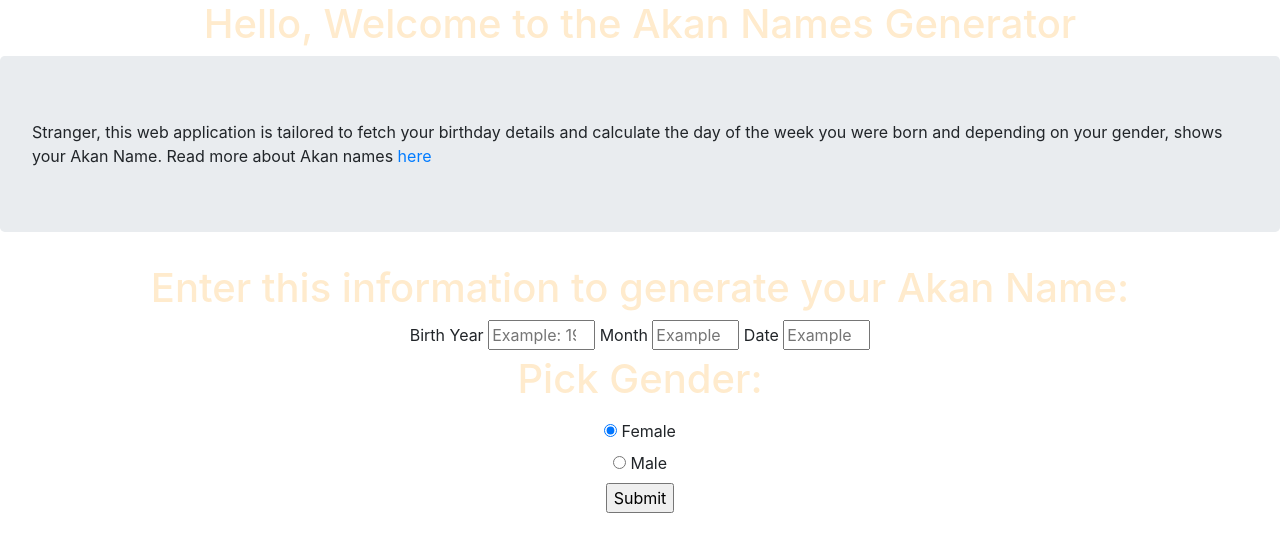
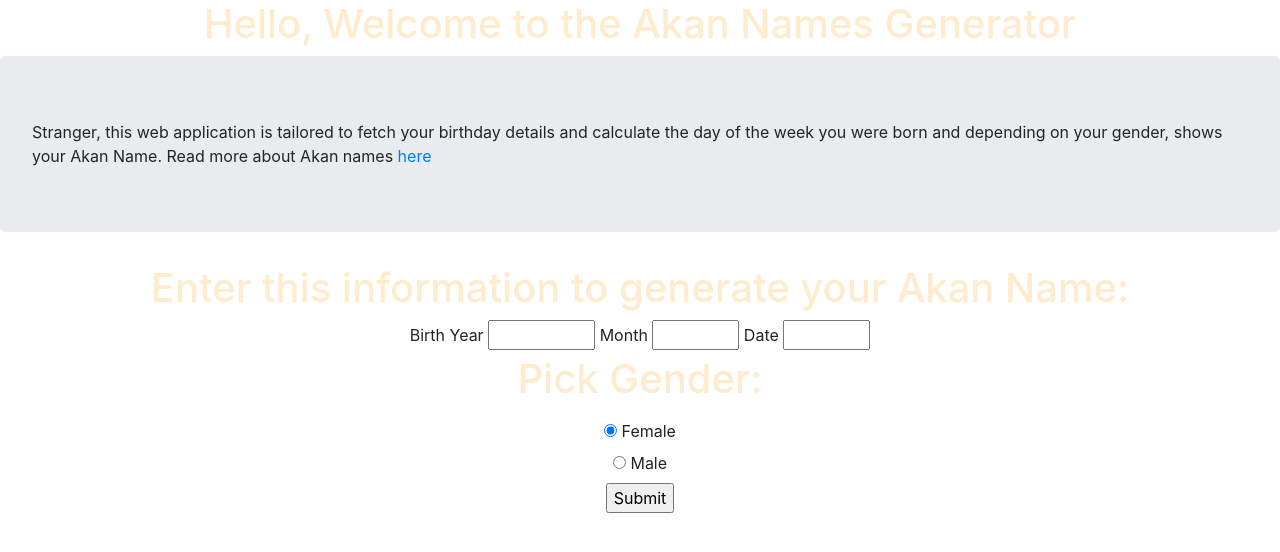
Before and after one commit to cnyakundi/namestool, a plain HTML site: page index.html in a window 1280 px wide. Drawn offline with nearby package versions, Linux system fonts and the light colour scheme.

Commit message:
update HTML

```diff
--- a/index.html
+++ b/index.html
@@ -27,14 +27,13 @@
         <div style="text-align:center">
             <form id="form" name="form" onsubmit="findDay()">
                 <label for="year ">Birth Year</label>
-                <input type="number" id="year" name="year" min="1900" max="2020" required placeholder="Example: 1977">
+                <input type="number" id="year" name="year" min="1900" max="2020" >
 
                 <label for="month ">Month</label>
-                <input type="number" id="month" name="month" min="1" max="12" required
-                    placeholder="Example: July=7, February=2">
+                <input type="number" id="month" name="month" min="1" max="12" >
 
                 <label for="date ">Date</label>
-                <input type="number" id="date" name="date" min="1" max="31" required placeholder="Example: 13 ">
+                <input type="number" id="date" name="date" min="1" max="31" ">
 
                 <h1 style="text-align:center">Pick Gender: </h1>
                 </p>
```
